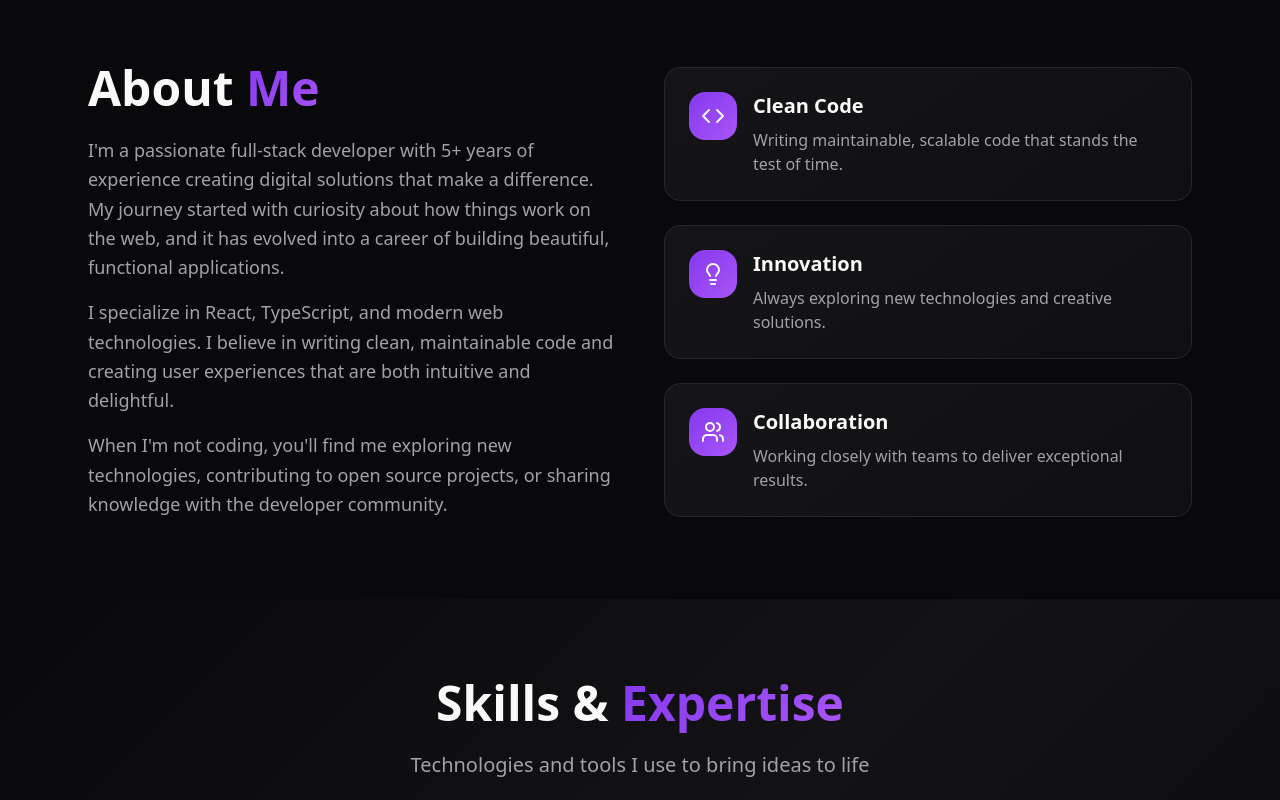
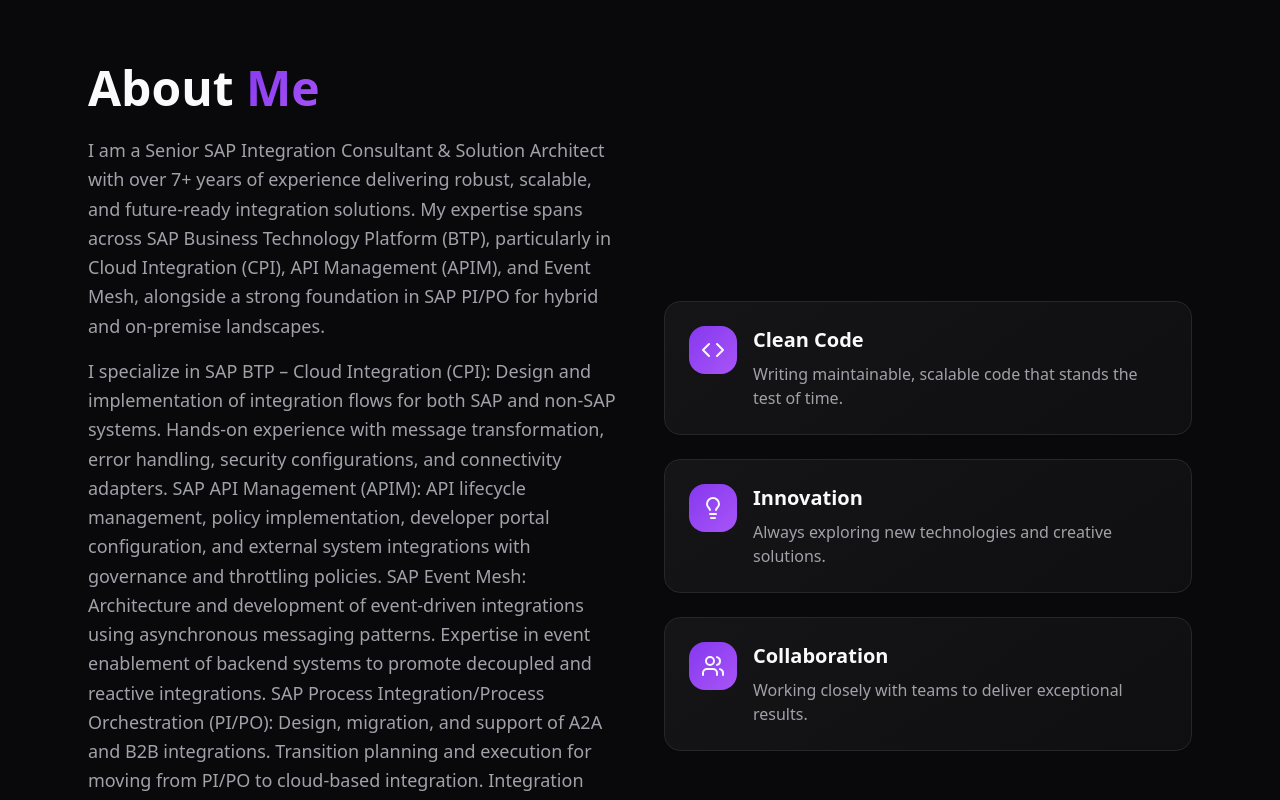
Before and after one commit to pksrinivas/pksrinivas-portfolio, a React (Vite) app: page / in a window 1280 px wide. Shown: the part 1000-1800 px from the top of the page. Built offline with nearby package versions, Linux system fonts and the light colour scheme.

Commit message:
Update About.tsx

```diff
--- a/src/components/About.tsx
+++ b/src/components/About.tsx
@@ -31,16 +31,26 @@ const About = () => {
             </h2>
             <div className="space-y-4 text-muted-foreground text-lg leading-relaxed">
               <p>
-                I'm a passionate full-stack developer with 5+ years of experience
-                creating digital solutions that make a difference. My journey started
-                with curiosity about how things work on the web, and it has evolved
-                into a career of building beautiful, functional applications.
+I am a Senior SAP Integration Consultant & Solution Architect with over 7+ years of experience delivering robust, scalable, and future-ready integration solutions. My expertise spans across SAP Business Technology Platform (BTP), particularly in Cloud Integration (CPI), API Management (APIM), and Event Mesh, alongside a strong foundation in SAP PI/PO for hybrid and on-premise landscapes.
               </p>
               <p>
-                I specialize in React, TypeScript, and modern web technologies.
-                I believe in writing clean, maintainable code and creating user
-                experiences that are both intuitive and delightful.
-              </p>
+                I specialize in
+SAP BTP – Cloud Integration (CPI):
+Design and implementation of integration flows for both SAP and non-SAP systems. Hands-on experience with message transformation, error handling, security configurations, and connectivity adapters.
+
+SAP API Management (APIM):
+API lifecycle management, policy implementation, developer portal configuration, and external system integrations with governance and throttling policies.
+
+SAP Event Mesh:
+Architecture and development of event-driven integrations using asynchronous messaging patterns. Expertise in event enablement of backend systems to promote decoupled and reactive integrations.
+
+SAP Process Integration/Process Orchestration (PI/PO):
+Design, migration, and support of A2A and B2B integrations. Transition planning and execution for moving from PI/PO to cloud-based integration.
+
+Integration Architecture:
+End-to-end integration design including system landscape analysis, middleware selection, performance optimization, and secure data exchange protocols.
+
+           </p>
               <p>
                 When I'm not coding, you'll find me exploring new technologies,
                 contributing to open source projects, or sharing knowledge with
```
